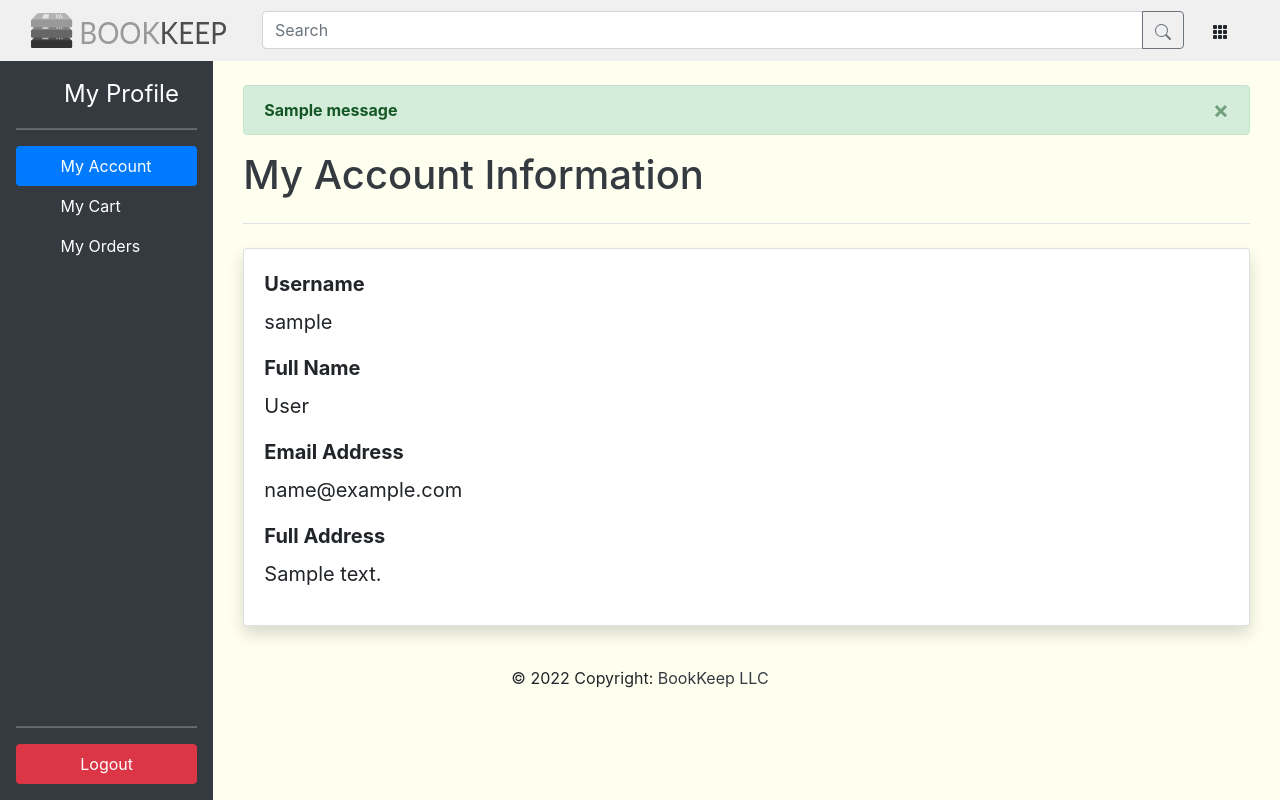
After one commit to arifinnasif/BookKeep, a Django app: template templates/user_profile_account.html in a window 1280 px wide. The commit adds this page. Run offline with Django 3.2, Linux system fonts and the light colour scheme; the template is opened without the code that fills it: most values are stand-ins (such as "Sample title", 1, 10 or a date in 2020); one stand-in notice (Sample message) is shown; some libraries are stand-ins or nearby versions.

Commit message:
customer account info added

```diff
--- a/templates/user_profile.html
+++ b/templates/user_profile.html
@@ -27,9 +27,17 @@
 
             <ul class="nav nav-pills flex-column mb-auto">
                 <li class="nav-item">
+                    <a id="book-list" href="{% url 'user-profile-account' cid=username %}"
+                        class="nav-link text-white {% block my-account-anchor-class %}{% endblock %}">
+                        <svg class="bi me-2" width="16" height="16">
+                            <use xlink:href="#speedometer2" />
+                        </svg>
+                        My Account
+                    </a>
+                </li>
+                <li>
                     <a id="my-cart" href="{% url 'user-profile-cart' cid=username %}"
-                        class="nav-link text-white active"
-                        aria-current="page">
+                        class="nav-link text-white {% block my-cart-anchor-class %}{% endblock %}" aria-current="page">
                         <svg class="bi me-2" width="16" height="16">
                             <use xlink:href="#home" />
                         </svg>
@@ -38,67 +46,22 @@
                 </li>
                 <li>
                     <a id="book-list" href="{% url 'user-profile-orders' cid=username %}"
-                        class="nav-link text-white {% block book-list-anchor-class %}{% endblock %}">
+                        class="nav-link text-white {% block my-orders-anchor-class %}{% endblock %}">
                         <svg class="bi me-2" width="16" height="16">
                             <use xlink:href="#speedometer2" />
                         </svg>
                         My Orders
                     </a>
                 </li>
-                <!-- <li>
-                    <a id="author-list" href="/manage/author-list/"
-                        class="nav-link text-white {% block author-list-anchor-class %}{% endblock %}">
-                        <svg class="bi me-2" width="16" height="16">
-                            <use xlink:href="#speedometer2" />
-                        </svg>
-                        Author List
-                    </a>
-                </li>
-                <li>
-                    <a id="order-log" href="/manage/order-log/"
-                        class="nav-link text-white {% block order-log-anchor-class %}{% endblock %}">
-                        <svg class="bi me-2" width="16" height="16">
-                            <use xlink:href="#table" />
-                        </svg>
-                        Order Log
-                    </a>
-                </li>
-                <li>
-                    <a id="borrow-requests" href="#" class="nav-link text-white">
-                        <svg class="bi me-2" width="16" height="16">
-                            <use xlink:href="#grid" />
-                        </svg>
-                        Borrow Requests
-                    </a>
-                </li>
-                <li>
-                    <a id="offers" href="#" class="nav-link text-white">
-                        <svg class="bi me-2" width="16" height="16">
-                            <use xlink:href="#people-circle" />
-                        </svg>
-                        Sales and Offers
-                    </a>
-                </li>
-                <li>
-                    <a id="plans" href="#" class="nav-link text-white">
-                        <svg class="bi me-2" width="16" height="16">
-                            <use xlink:href="#people-circle" />
-                        </svg>
-                        Plans
-                    </a>
-                </li> -->
             </ul>
 
             <hr>
             <a href="#" class="nav-link bg-danger rounded text-center text-white">
-                <!-- <svg class="bi me-2" width="16" height="16">
-                            <use xlink:href="#people-circle" />
-                        </svg> -->
+
                 Logout
             </a>
         </div>
-        <!-- </div> -->
-        <!-- </div> -->
+
         <div class="col-10 offset-2" id="main">
             <div class="container-fluid mt-4">
                 {% block user-profile-content-block %}
--- /dev/null
+++ b/templates/user_profile_account.html
@@ -0,0 +1,66 @@
+{% extends 'user_profile.html' %}
+{% load static %}
+
+{% block my-account-anchor-class %}active{% endblock %}
+
+{% block user-profile-content-block %}
+
+<header class="pb-3 mb-4 border-bottom">
+    {% if messages %}
+    {% for message in messages %}
+    <div class="alert alert-dismissible alert-success">
+        <button type="button" class="close" data-dismiss="alert">
+            ×
+        </button>
+        <strong>{{message}}</strong>
+    </div>
+    {% endfor %}
+    {% endif %}
+
+    <a href="#" class="d-flex align-items-center text-dark text-decoration-none">
+        <span class="fs-4">
+            <h1>My Account Information</h1>
+        </span>
+    </a>
+</header>
+
+{% for i in accountInfo %}
+
+<div class="col-lg-16">
+    <div class="row">
+        <div class="col">
+
+            <div class="card shadow mb-3 fs-5" id="show_form_personal">
+                <!-- <div class="card-header py-3">
+                    <h5 class="text-primary m-0 font-weight-bold">Personal Information</h5>
+                </div> -->
+                <div class="card-body">
+
+                    <div class="form-group">
+                        <label for="username"><strong>Username</strong></label>
+                        <p>{{ i.username }}</p>
+                    </div>
+
+                    <div class="form-group">
+                        <label for="first_name"><strong>Full Name</strong></label>
+                        <p>{{ i.fullname }}</p>
+                    </div>
+
+                    <div class="form-group">
+                        <label for="email"><strong>Email Address</strong></label>
+                        <p>{{ i.email }}</p>
+                    </div>
+
+                    <div class="form-group">
+                        <label for="email"><strong>Full Address</strong></label>
+                        <p>{{ i.fulladdress }}</p>
+                    </div>
+
+                </div>
+            </div>
+        </div>
+    </div>
+</div>
+{% endfor %}
+
+{% endblock %}
--- a/templates/user_profile_cart.html
+++ b/templates/user_profile_cart.html
@@ -1,5 +1,6 @@
 {% extends 'user_profile.html' %}
 {% load static %}
+{% block my-cart-anchor-class %}active{% endblock %}
 
 {% block user-profile-content-block %}
 
--- a/templates/user_profile_orders.html
+++ b/templates/user_profile_orders.html
@@ -1,5 +1,7 @@
 {% extends 'user_profile.html' %}
 {% load static %}
+
+{% block my-orders-anchor-class %}active{% endblock %}
 
 {% block user-profile-content-block %}
 
--- a/user_profile/urls.py
+++ b/user_profile/urls.py
@@ -6,4 +6,5 @@ urlpatterns = [
     path('user/<cid>', views.show_profile, name = 'user-profile'),
     path('user/<cid>/my-cart/', views.MyCartView.as_view(), name= 'user-profile-cart'),
     path('user/<cid>/my-orders/', views.MyOrderView.as_view(), name= 'user-profile-orders'),
+    path('user/<cid>/my-account/', views.MyAccountView.as_view(), name= 'user-profile-account'),
 ]
```
Also changed, not shown: user_profile/views.py (+53 -2 lines).
